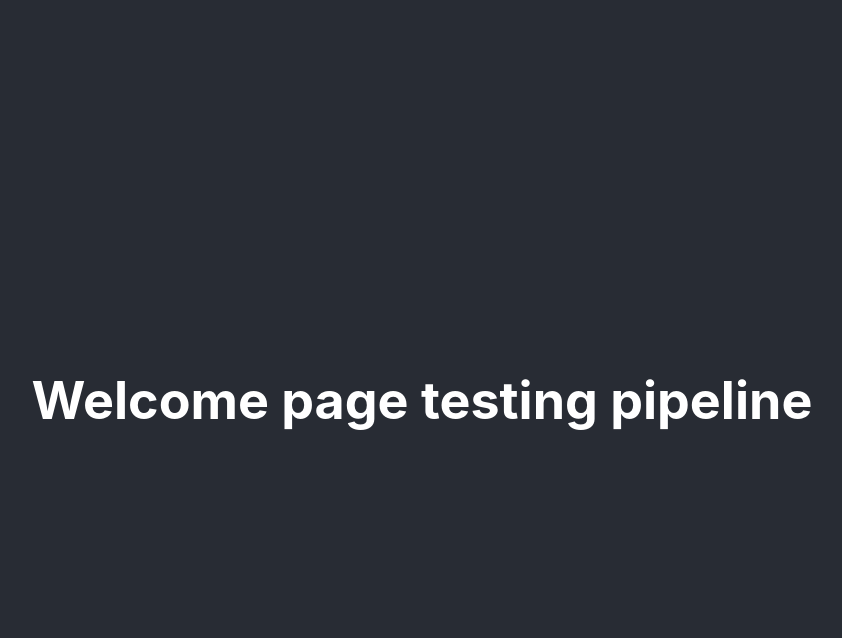
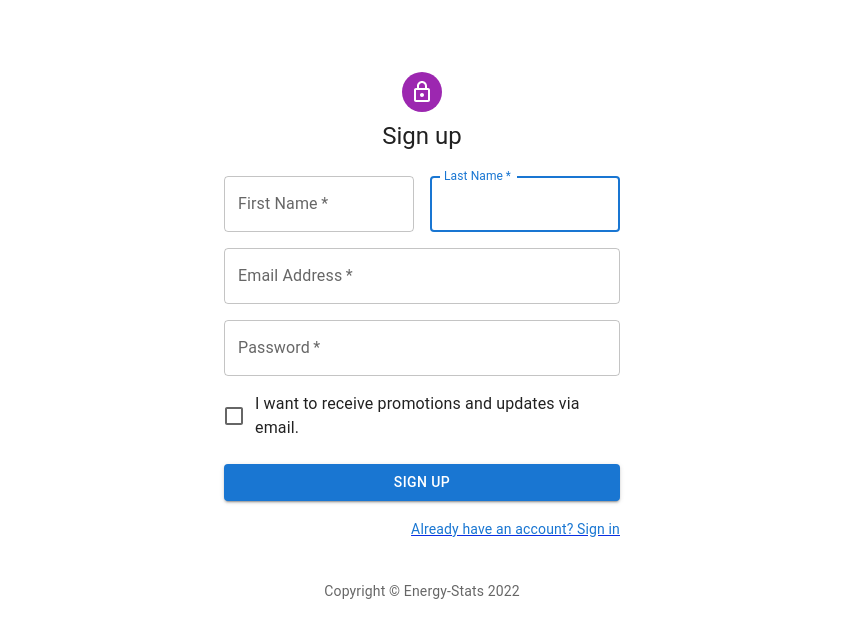
Before and after one commit to simonarcher99/energy-stats, a React (Create React App) app: page /signup in a window 1280 px wide. Shown: the top 638 px of the page, without its empty margins (218-1060 px from the left). Built offline with nearby package versions, Linux system fonts and the light colour scheme.

Commit message:
Created signup page

```diff
--- a/package.json
+++ b/package.json
@@ -3,6 +3,10 @@
   "version": "0.1.0",
   "private": true,
   "dependencies": {
+    "@emotion/react": "^11.10.5",
+    "@emotion/styled": "^11.10.5",
+    "@mui/icons-material": "^5.10.9",
+    "@mui/material": "^5.10.12",
     "@testing-library/jest-dom": "^5.16.5",
     "@testing-library/react": "^13.4.0",
     "@testing-library/user-event": "^13.5.0",
@@ -12,6 +16,7 @@
     "@types/react-dom": "^18.0.8",
     "react": "^18.2.0",
     "react-dom": "^18.2.0",
+    "react-router-dom": "^6.4.3",
     "react-scripts": "5.0.1",
     "serverless": "^3.24.1",
     "typescript": "^4.8.4",
--- a/src/App.tsx
+++ b/src/App.tsx
@@ -1,12 +1,16 @@
-import './App.css';
+import "./App.css";
+import { Route, Routes } from "react-router-dom";
+import Signup from "./pages/Signup";
 
 function App() {
   return (
-    <div className="App">
-      <header className="App-header">
-        <h1>Welcome page testing pipeline</h1>
-      </header>
-    </div>
+    <>
+      <Routes>
+        <Route path="/" element={<h1>Homepage</h1>} />
+        <Route path="/signup" element={<Signup />} />
+        <Route path="/login" element={<h1>Login</h1>} />
+      </Routes>
+    </>
   );
 }
 
--- /dev/null
+++ b/src/pages/Signup.tsx
@@ -0,0 +1,137 @@
+import { createTheme, ThemeProvider } from "@mui/material/styles";
+import Container from "@mui/material/Container";
+import {
+  Avatar,
+  Box,
+  Button,
+  Checkbox,
+  CssBaseline,
+  FormControlLabel,
+  Grid,
+  TextField,
+  Typography,
+  Link as LinkMui
+} from "@mui/material";
+import LockOutlinedIcon from "@mui/icons-material/LockOutlined";
+import { Link } from "react-router-dom";
+
+const Copyright = (props: any) => {
+    return (
+        <Typography variant="body2" color="text.secondary" align="center" {...props}>
+            {'Copyright ©'} Energy-Stats {new Date().getFullYear()}
+        </Typography>
+    )
+}
+
+const theme = createTheme();
+
+const signup = () => {
+  const handleSubmit = (event: React.FormEvent<HTMLFormElement>) => {
+    event.preventDefault();
+    const data = new FormData(event.currentTarget);
+    console.log({
+      email: data.get("email"),
+      password: data.get("password"),
+    });
+  };
+  return (
+    <ThemeProvider theme={theme}>
+      <Container component="main" maxWidth="xs">
+        <CssBaseline />
+        <Box
+          sx={{
+            marginTop: 8,
+            display: "flex",
+            flexDirection: "column",
+            alignItems: "center",
+          }}
+        >
+          <Avatar sx={{ m: 1, bgcolor: "secondary.main" }}>
+            <LockOutlinedIcon />
+          </Avatar>
+          <Typography component="h1" variant="h5">
+            Sign up
+          </Typography>
+          <Box
+            component="form"
+            noValidate
+            onSubmit={handleSubmit}
+            sx={{ mt: 3 }}
+          >
+            <Grid container spacing={2}>
+              <Grid item xs={12} sm={6}>
+                <TextField
+                  autoComplete="given-name"
+                  name="firstName"
+                  required
+                  fullWidth
+                  id="firstName"
+                  label="First Name"
+                  autoFocus
+                />
+              </Grid>
+              <Grid item xs={12} sm={6}>
+                <TextField
+                  autoComplete="family-name"
+                  name="lastName"
+                  required
+                  fullWidth
+                  id="lastName"
+                  label="Last Name"
+                  autoFocus
+                />
+              </Grid>
+              <Grid item xs={12}>
+                <TextField
+                  required
+                  fullWidth
+                  id="email"
+                  label="Email Address"
+                  name="email"
+                  autoComplete="email"
+                />
+              </Grid>
+              <Grid item xs={12}>
+                <TextField
+                  required
+                  fullWidth
+                  name="password"
+                  label="Password"
+                  type="password"
+                  id="password"
+                  autoComplete="new-password"
+                />
+              </Grid>
+              <Grid item xs={12}>
+                <FormControlLabel
+                  control={
+                    <Checkbox value="allowExtraEmails" color="primary" />
+                  }
+                  label="I want to receive promotions and updates via email."
+                />
+              </Grid>
+            </Grid>
+            <Button
+              type="submit"
+              fullWidth
+              variant="contained"
+              sx={{ mt: 3, mb: 2 }}
+            >
+              Sign Up
+            </Button>
+            <Grid container justifyContent="flex-end">
+                <Grid item>
+                    <Link to="/login">
+                        <LinkMui variant="body2">Already have an account? Sign in</LinkMui>
+                    </Link>
+                </Grid>
+            </Grid>
+          </Box>
+        </Box>
+        <Copyright sx={{ mt: 5 }} />
+      </Container>
+    </ThemeProvider>
+  );
+};
+
+export default signup;
```
Also changed, not shown: src/index.tsx (+8 -8 lines), 2 other files (tests, documents, lock files or other folders).
